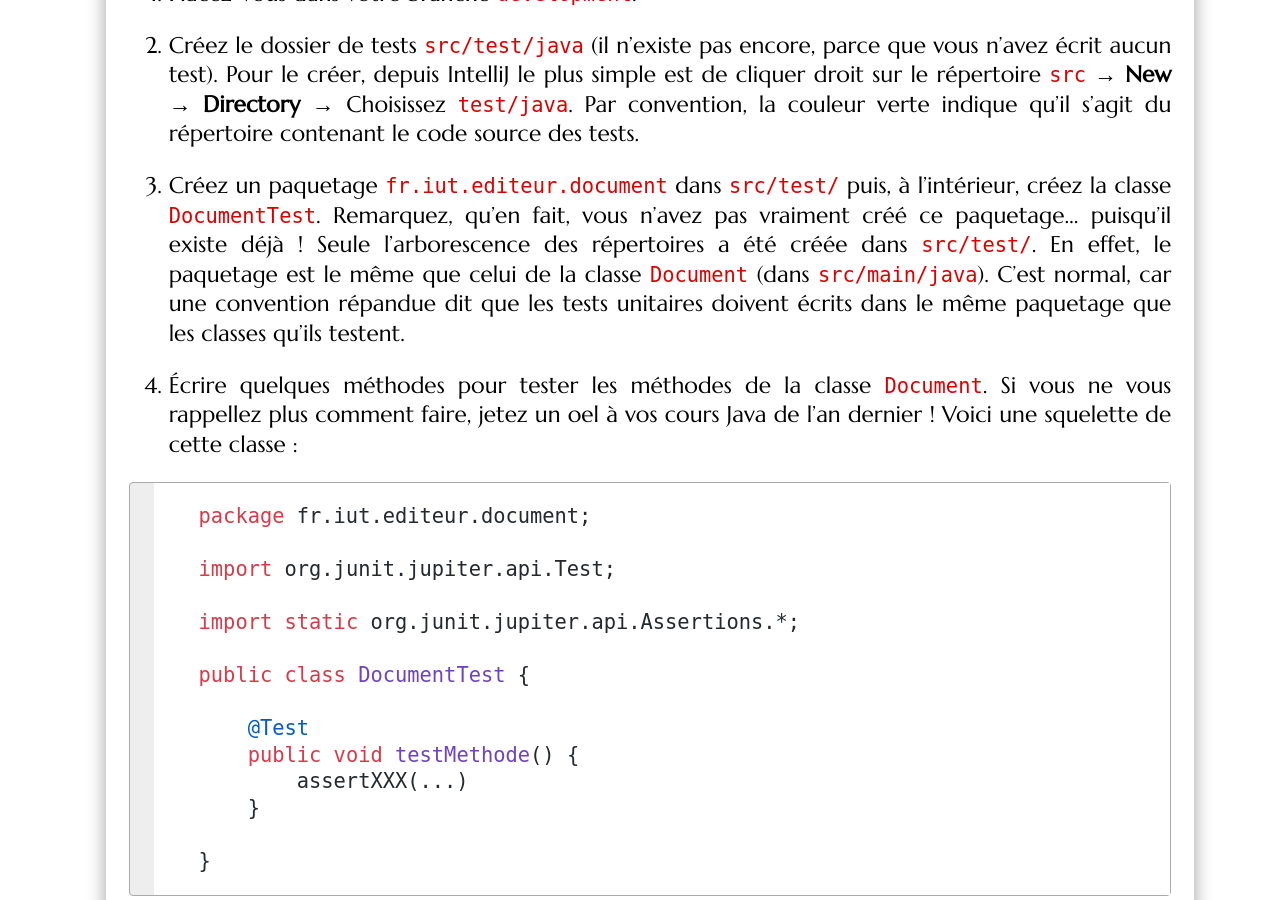
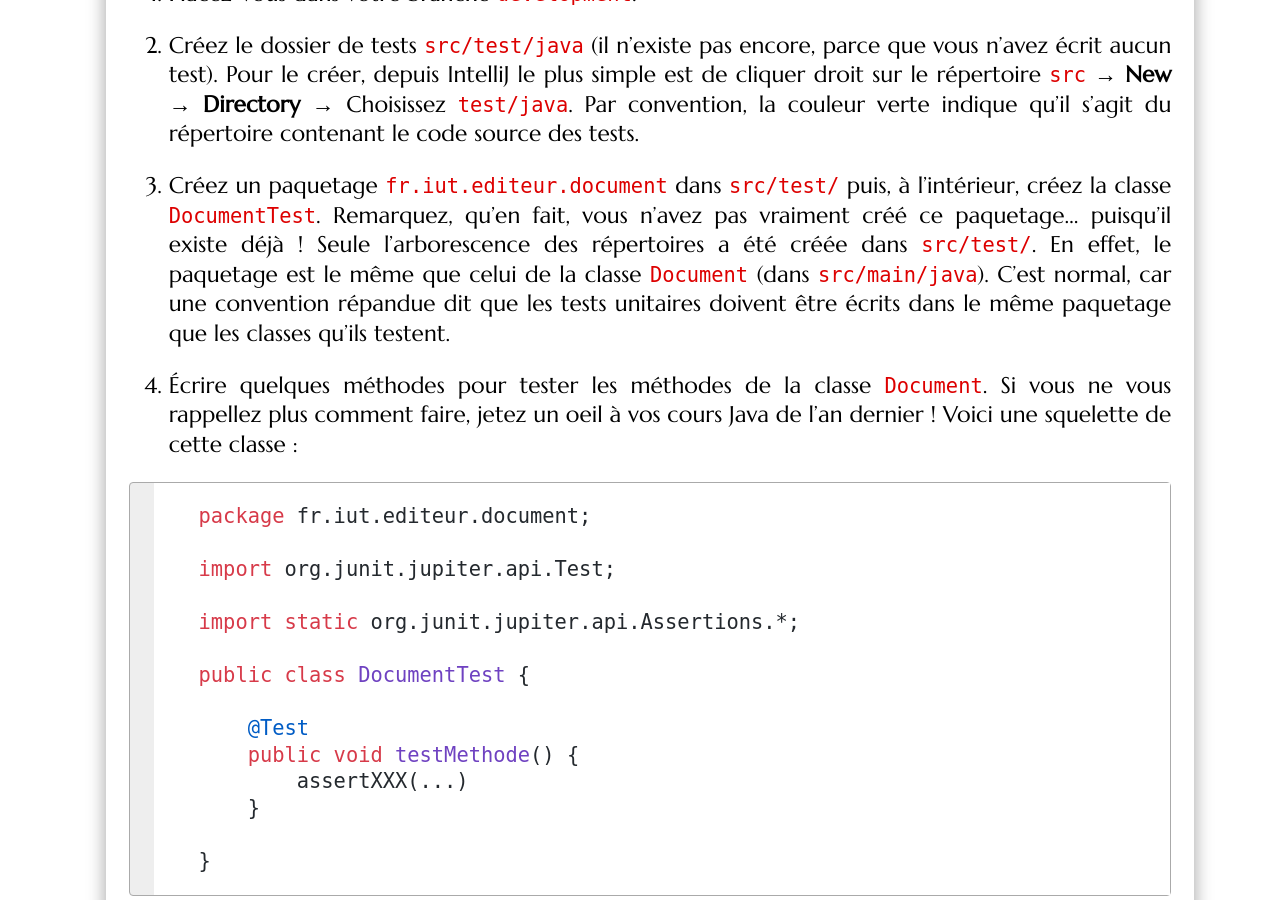
Before and after one commit to mgasquet/R304-QualiteDeveloppement, a Jekyll site: the page built from tutorials/tutorial2.md, in a window 1280 px wide and 900 px high, scrolled down 9395 px. Built offline with Jekyll 4.4.1, drawn with Linux system fonts in a browser that asks for light colours; some web fonts are replaced.

Commit message:
typos tutorial2.md

````diff
--- a/tutorials/tutorial2.md
+++ b/tutorials/tutorial2.md
@@ -278,9 +278,9 @@ Pour mettre en pratique, nous allons coder un **workflow** très simple permetta
 
 2. Créez le dossier de tests `src/test/java` (il n'existe pas encore, parce que vous n'avez écrit aucun test). Pour le créer, depuis IntelliJ le plus simple est de cliquer droit sur le répertoire `src` → **New** → **Directory** → Choisissez `test/java`. Par convention, la couleur verte indique qu'il s'agit du répertoire contenant le code source des tests.
 
-3. Créez un paquetage `fr.iut.editeur.document` dans `src/test/` puis, à l'intérieur, créez la classe `DocumentTest`. Remarquez, qu'en fait, vous n'avez pas vraiment créé ce paquetage... puisqu'il existe déjà ! Seule l'arborescence des répertoires a été créée dans `src/test/`. En effet, le paquetage est le même que celui de la classe `Document` (dans `src/main/java`). C'est normal, car une convention répandue dit que les tests unitaires doivent écrits dans le même paquetage que les classes qu'ils testent.
+3. Créez un paquetage `fr.iut.editeur.document` dans `src/test/` puis, à l'intérieur, créez la classe `DocumentTest`. Remarquez, qu'en fait, vous n'avez pas vraiment créé ce paquetage... puisqu'il existe déjà ! Seule l'arborescence des répertoires a été créée dans `src/test/`. En effet, le paquetage est le même que celui de la classe `Document` (dans `src/main/java`). C'est normal, car une convention répandue dit que les tests unitaires doivent être écrits dans le même paquetage que les classes qu'ils testent.
 
-4. Écrire quelques méthodes pour tester les méthodes de la classe `Document`. Si vous ne vous rappellez plus comment faire, jetez un oel à vos cours Java de l'an dernier ! Voici une squelette de cette classe :
+4. Écrire quelques méthodes pour tester les méthodes de la classe `Document`. Si vous ne vous rappellez plus comment faire, jetez un oeil à vos cours Java de l'an dernier ! Voici une squelette de cette classe :
 
   ```java
   package fr.iut.editeur.document;
````
